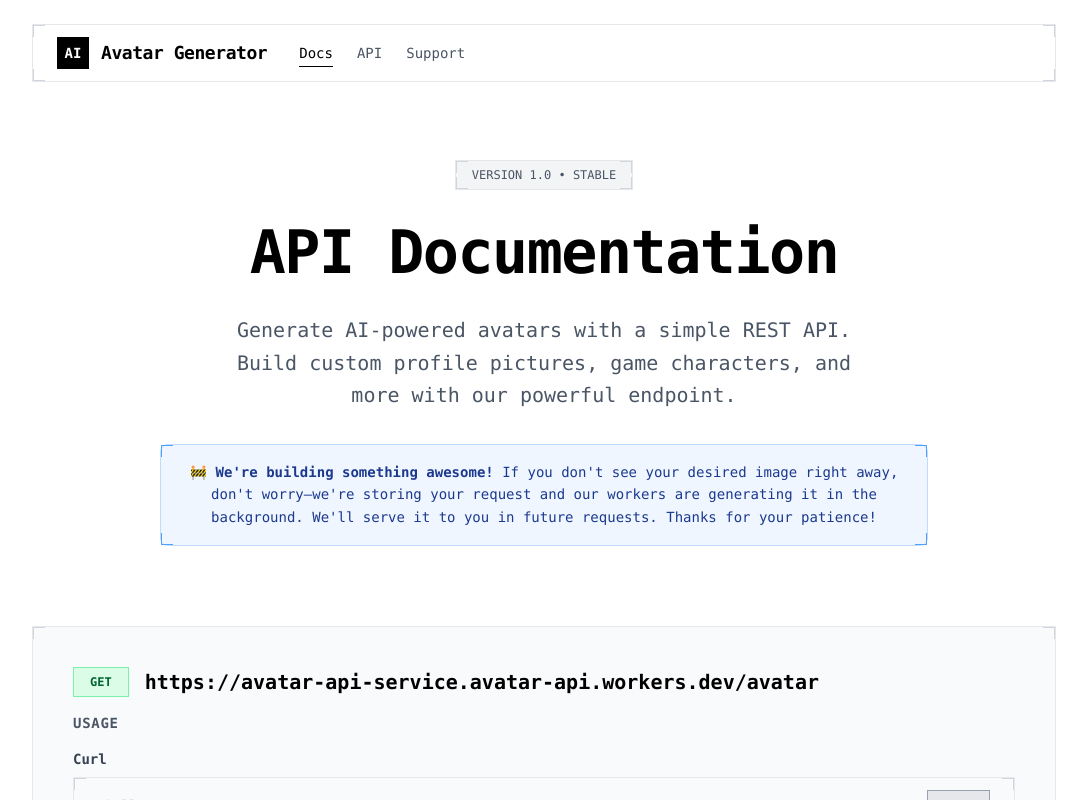
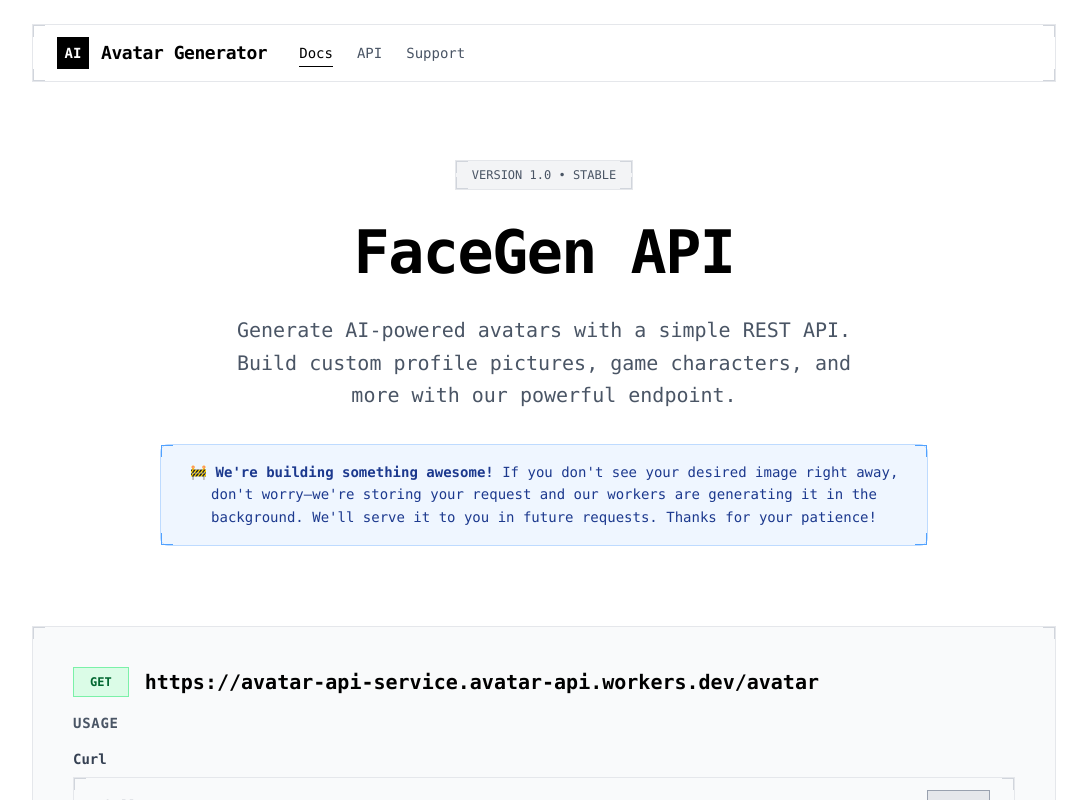
Before and after one commit to SharanRP/facegen-web, a Next.js app: page / in a window 1280 px wide. Shown: the top 800 px of the page, without its empty margins (96-1183 px from the left). Built offline with nearby package versions, Linux system fonts and the light colour scheme.

Commit message:
Fix image optimization for static export by disabling optimization

```diff
--- a/next.config.ts
+++ b/next.config.ts
@@ -2,6 +2,9 @@ import type { NextConfig } from "next";
 
 const nextConfig: NextConfig = {
   output: 'export',
+  images: {
+    unoptimized: true,
+  },
 };
 
 export default nextConfig;
--- a/package.json
+++ b/package.json
@@ -1,5 +1,5 @@
 {
-  "name": "avatar-landing",
+  "name": "facegen-io",
   "version": "0.1.0",
   "private": true,
   "scripts": {
--- a/src/app/layout.tsx
+++ b/src/app/layout.tsx
@@ -9,15 +9,15 @@ const robotoMono = Roboto_Mono({
 });
 
 export const metadata: Metadata = {
-  title: "AI Avatar Generator - API Documentation",
+  title: "FaceGen - AI Avatar Generator API",
   description: "Generate unique AI-powered avatars based on text descriptions. Our API is simple to use and provides high-quality avatars in seconds.",
-  keywords: "AI, avatar, generator, API, documentation, text to image, machine learning",
-  authors: [{ name: "AI Avatar Generator" }],
+  keywords: "AI, avatar, generator, API, documentation, text to image, machine learning, FaceGen",
+  authors: [{ name: "FaceGen" }],
   openGraph: {
-    title: "AI Avatar Generator - API Documentation",
+    title: "FaceGen - AI Avatar Generator API",
     description: "Generate unique AI-powered avatars based on text descriptions. Our API is simple to use and provides high-quality avatars in seconds.",
     url: "https://example.com", // Replace with your actual domain
-    siteName: "AI Avatar Generator",
+    siteName: "FaceGen",
     images: [
       {
         url: "https://example.com/og-image.png", // Replace with your actual OG image URL
--- a/src/components/Hero.tsx
+++ b/src/components/Hero.tsx
@@ -7,7 +7,7 @@ const Hero = () => (
       <span className="relative z-10">VERSION 1.0 • STABLE</span>
     </div>
     <h2 className="text-6xl font-bold mb-8 tracking-tight text-black">
-      API Documentation
+      FaceGen API
     </h2>
     <p className="text-gray-600 text-xl mx-auto max-w-2xl leading-relaxed">
       Generate AI-powered avatars with a simple REST API. Build custom profile pictures, game characters, and more with our powerful endpoint.
@@ -16,7 +16,7 @@ const Hero = () => (
       <AllCorners color="blue" />
       <div className="relative z-10">
         <p className="text-blue-900 text-sm leading-relaxed">
-          <span className="font-semibold">🚧 We're building something awesome!</span> If you don't see your desired image right away, don't worry—we're storing your request and our workers are generating it in the background. We'll serve it to you in future requests. Thanks for your patience!
+          <span className="font-semibold">🚧 We&apos;re building something awesome!</span> If you don&apos;t see your desired image right away, don&apos;t worry—we&apos;re storing your request and our workers are generating it in the background. We&apos;ll serve it to you in future requests. Thanks for your patience!
         </p>
       </div>
     </div>
--- a/src/components/LiveGeneration.tsx
+++ b/src/components/LiveGeneration.tsx
@@ -1,5 +1,5 @@
 import AllCorners from './AllCorners';
-
+import Image from 'next/image';
 import { useState } from 'react';
 
 interface LiveGenerationProps {
@@ -43,10 +43,12 @@ const LiveGeneration = ({ avatars, onCustomDescription }: LiveGenerationProps) =
                   onMouseEnter={() => setEditing(true)}
                 >
                   {avatar ? (
-                    <img
+                    <Image
                       src={avatar}
                       alt={`Avatar ${i + 1}`}
                       className="w-full h-full object-cover transition-all duration-500 group-hover:scale-110"
+                      width={500}
+                      height={500}
                     />
                   ) : (
                     <div className="w-full h-full flex items-center justify-center text-gray-400">
@@ -74,10 +76,12 @@ const LiveGeneration = ({ avatars, onCustomDescription }: LiveGenerationProps) =
                 </div>
               ) : (
                 <>
-                  <img
+                  <Image
                     src={avatar}
                     alt={`Avatar ${i + 1}`}
                     className="w-full h-full object-cover transition-all duration-500 group-hover:scale-110"
+                    width={500}
+                    height={500}
                   />
                   <div className="absolute inset-0 bg-gradient-to-t from-black/5 to-transparent opacity-0 group-hover:opacity-100 transition-opacity duration-500"></div>
                 </>
```
Also changed, not shown: .appwrite.json, 1 other file (tests, documents, lock files or other folders).
